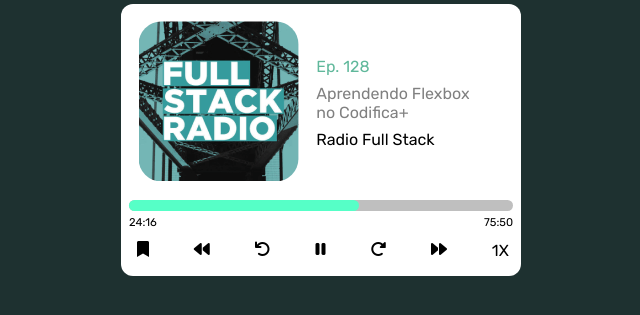
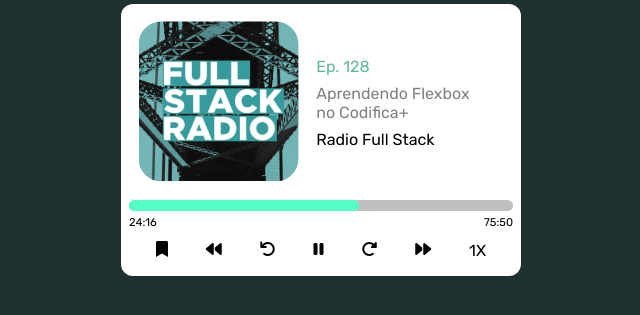
Before and after one commit to mary-rsch/Codifica-Mais, a PHP site: page / in a window 1280 px wide. Shown: the part 260-575 px from the top of the page, without its empty margins (319-959 px from the left). Run offline with PHP 8.4, Linux system fonts and the light colour scheme; some web fonts are replaced.

Commit message:
Remover gap e adicionar justify-content

```diff
--- a/FRONTEND/RADIO-PLAYER/css/styles.css
+++ b/FRONTEND/RADIO-PLAYER/css/styles.css
@@ -58,7 +58,7 @@
 .btns{
     display: flex;
     flex-direction: row;
-    gap: 2.8rem;
+    justify-content: space-around;
 }
 
 .barra{
```
